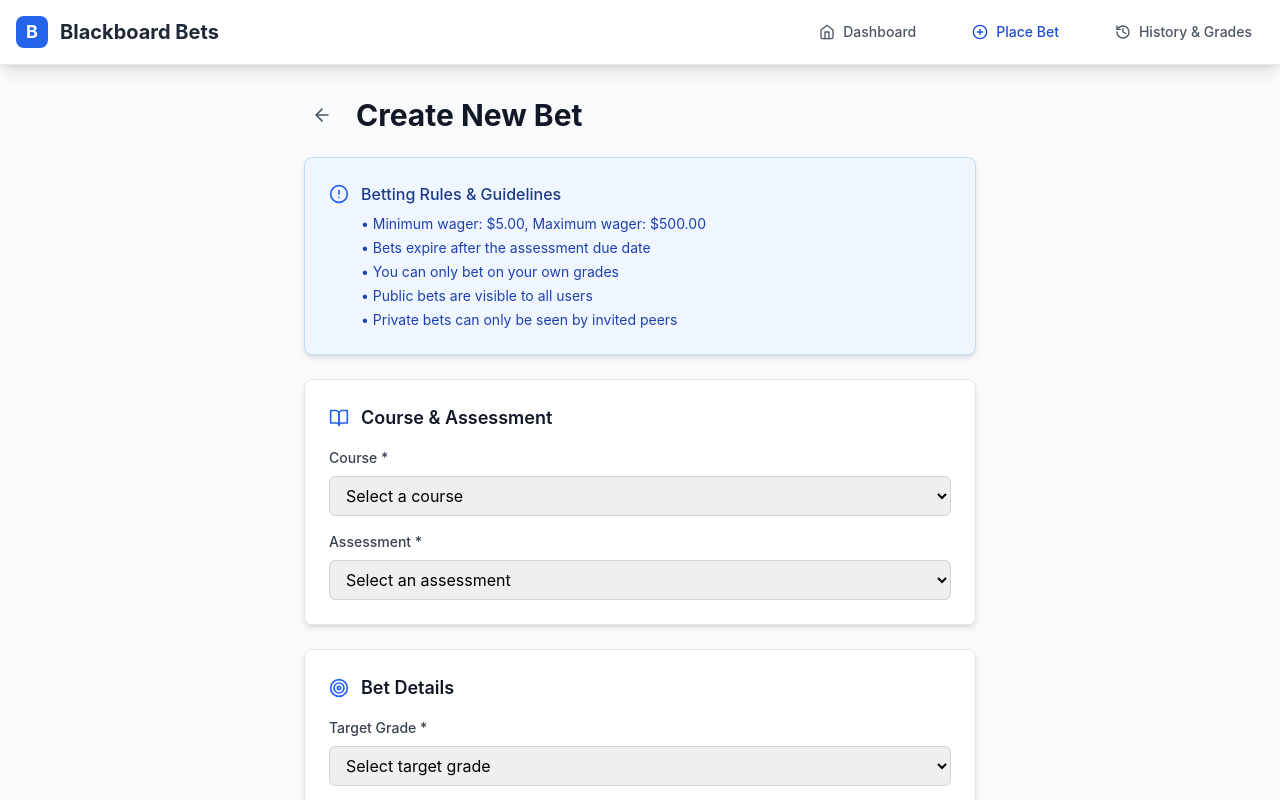
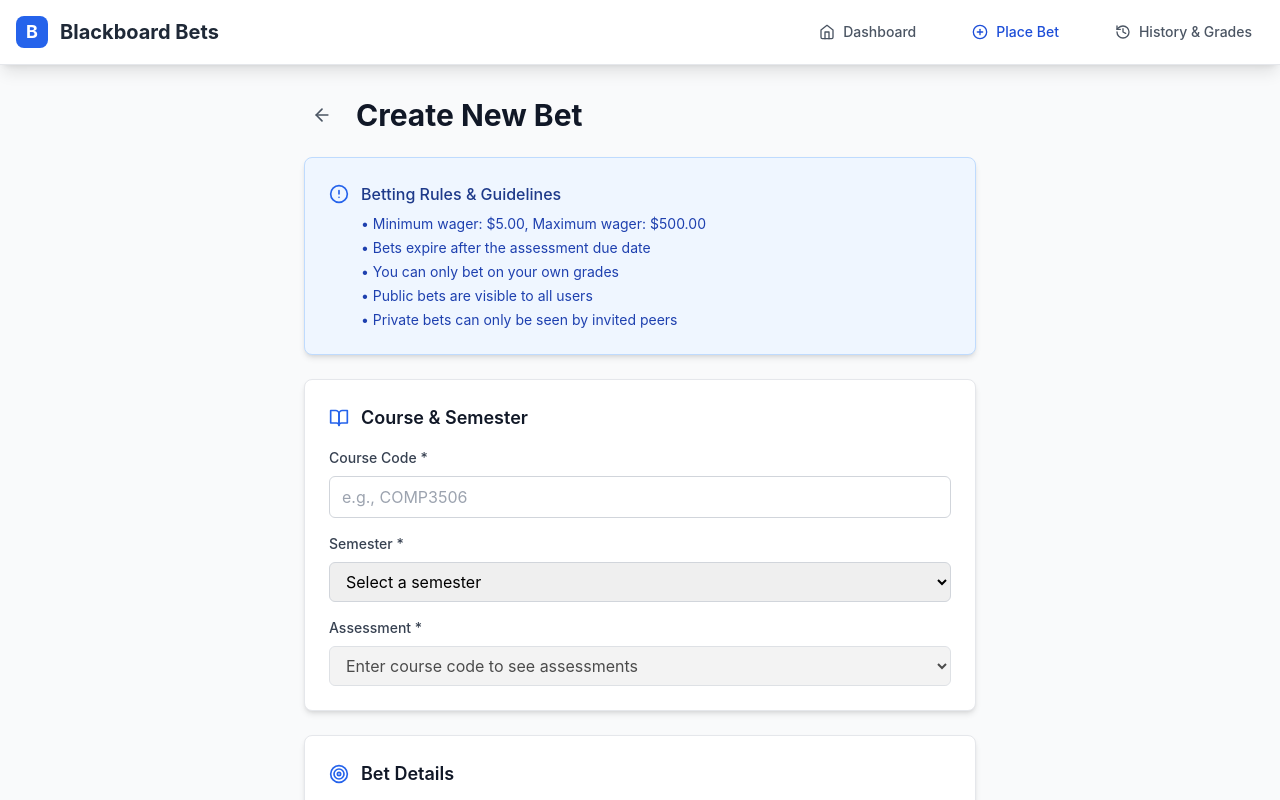
Before and after one commit to Hasakev/2025-uqcs-hackathon, a React (Create React App) app in the folder Frontend/: page /create-bet in a window 1280 px wide. Shown: the top 800 px of the page. Built offline with nearby package versions, Linux system fonts and the light colour scheme; the HTML template or start-up script is replaced by a standard one.

Commit message:
Fixed course code, semester input field, changed dashboard Pending bets, and setting API in home.js

```diff
--- a/Frontend/src/pages/CreateBet.js
+++ b/Frontend/src/pages/CreateBet.js
@@ -5,26 +5,18 @@ import { ArrowLeft, BookOpen, Target, DollarSign, Calendar, Users, Eye, EyeOff,
 const CreateBet = () => {
   const navigate = useNavigate();
 
-  // Mock data - replace with real data from your backend
-  const [courses] = useState([
-    'COMP3506 - Algorithms & Complexity',
-    'COMP3702 - Artificial Intelligence',
-    'COMP3400 - Computer Systems',
-    'COMP3500 - Programming Languages',
-    'COMP3600 - Design Computing Studio'
-  ]);
-
-  const [assessments] = useState([
-    'Assignment 1',
-    'Assignment 2',
-    'Assignment 3',
-    'Midterm Exam',
-    'Final Exam',
-    'Project'
-  ]);
+  const semesterOptions = [
+    { value: '1,24', label: 'Semester 1, 2024'},
+    { value: '2,24', label: 'Semester 2, 2024'},
+    { value: '3,24', label: 'Summer Semester, 2024'},
+    { value: '1,25', label: 'Semester 1, 2025'},
+    { value: '2,25', label: 'Semester 2, 2025'},
+    { value: '3,25', label: 'Summer Semester, 2025'}
+  ];
 
   const [formData, setFormData] = useState({
-    course: '',
+    courseCode: '', // Changed from 'course'
+    semester: '', // New field
     assessment: '',
     targetGrade: '',
     wagerAmount: '',
@@ -34,8 +26,13 @@ const CreateBet = () => {
     description: ''
   });
 
+  // Add these missing state variables
   const [errors, setErrors] = useState({});
   const [isSubmitting, setIsSubmitting] = useState(false);
+
+  // Add state for API assessments
+  const [assessments, setAssessments] = useState([]);
+  const [isLoadingAssessments, setIsLoadingAssessments] = useState(false);
 
   const gradeOptions = [
     { value: 'HD', label: 'HD (85%+)', description: 'High Distinction' },
@@ -44,6 +41,27 @@ const CreateBet = () => {
     { value: 'P', label: 'P (50-64%)', description: 'Pass' },
     { value: 'F', label: 'F (<50%)', description: 'Fail' }
   ];
+
+
+  const fetchAssessments = async (courseCode, semester) => {
+    if (!courseCode || courseCode.length < 3 || !semester) return;
+
+    // Parse semester format (e.g., "1,25" -> semester: 1, year: 2025)
+    const [sem, year] = semester.split(',');
+    const fullYear = `20${year}`;
+
+    setIsLoadingAssessments(true);
+    try {
+      const response = await fetch(`https://4bv6rwmc-5000.auc1.devtunnels.ms/courses/CSSE2010/1/2025/assessments`);
+      const data = await response.json();
+      setAssessments(data);
+    } catch (error) {
+      console.error('Failed to fetch assessments:', error);
+      setAssessments([]);
+    } finally {
+      setIsLoadingAssessments(false);
+    }
+  };
 
   const handleInputChange = (e) => {
     const { name, value, type, checked } = e.target;
@@ -59,12 +77,20 @@ const CreateBet = () => {
         [name]: ''
       }));
     }
+
+    // Fetch assessments when course code OR semester changes
+    if (name === 'courseCode' || name === 'semester') {
+      if (formData.courseCode && (name === 'semester' ? value : formData.semester)) {
+        fetchAssessments(formData.courseCode, name === 'semester' ? value : formData.semester);
+      }
+    }
   };
 
   const validateForm = () => {
     const newErrors = {};
 
-    if (!formData.course) newErrors.course = 'Please select a course';
+    if (!formData.courseCode) newErrors.courseCode = 'Please enter a course code';
+    if (!formData.semester) newErrors.semester = 'Please select a semester';
     if (!formData.assessment) newErrors.assessment = 'Please select an assessment';
     if (!formData.targetGrade) newErrors.targetGrade = 'Please select a target grade';
     if (!formData.wagerAmount) {
@@ -142,35 +168,56 @@ const CreateBet = () => {
 
       {/* Bet Creation Form */}
       <form onSubmit={handleSubmit} className="space-y-6">
-        {/* Course Selection */}
+        {/* Course & Semester Selection */}
         <div className="card">
           <div className="flex items-center space-x-3 mb-4">
             <BookOpen className="w-5 h-5 text-primary-600" />
-            <h2 className="text-lg font-semibold text-gray-900">Course & Assessment</h2>
+            <h2 className="text-lg font-semibold text-gray-900">Course & Semester</h2>
           </div>
 
           <div className="space-y-4">
             <div>
-              <label htmlFor="course" className="block text-sm font-medium text-gray-700 mb-2">
-                Course *
+              <label htmlFor="courseCode" className="block text-sm font-medium text-gray-700 mb-2">
+                Course Code *
               </label>
-              <select
-                id="course"
-                name="course"
-                value={formData.course}
+              <input
+                type="text"
+                id="courseCode"
+                name="courseCode"
+                value={formData.courseCode}
                 onChange={handleInputChange}
-                className={`input-field ${errors.course ? 'border-danger-500' : ''}`}
-              >
-                <option value="">Select a course</option>
-                {courses.map((course, index) => (
-                  <option key={index} value={course}>{course}</option>
-                ))}
-              </select>
-              {errors.course && (
-                <p className="mt-1 text-sm text-danger-600">{errors.course}</p>
+                placeholder="e.g., COMP3506"
+                className={`input-field ${errors.courseCode ? 'border-danger-500' : ''}`}
+              />
+              {errors.courseCode && (
+                <p className="mt-1 text-sm text-danger-600">{errors.courseCode}</p>
               )}
             </div>
 
+            <div>
+              <label htmlFor="semester" className="block text-sm font-medium text-gray-700 mb-2">
+                Semester *
+              </label>
+              <select
+                id="semester"
+                name="semester"
+                value={formData.semester}
+                onChange={handleInputChange}
+                className={`input-field ${errors.semester ? 'border-danger-500' : ''}`}
+              >
+                <option value="">Select a semester</option>
+                {semesterOptions.map((semester) => (
+                  <option key={semester.value} value={semester.value}>
+                    {semester.label}
+                  </option>
+                ))}
+              </select>
+              {errors.semester && (
+                <p className="mt-1 text-sm text-danger-600">{errors.semester}</p>
+              )}
+            </div>
+
+            {/* Assessment Selection - Now populated from API */}
             <div>
               <label htmlFor="assessment" className="block text-sm font-medium text-gray-700 mb-2">
                 Assessment *
@@ -180,15 +227,28 @@ const CreateBet = () => {
                 name="assessment"
                 value={formData.assessment}
                 onChange={handleInputChange}
+                disabled={isLoadingAssessments || assessments.length === 0}
                 className={`input-field ${errors.assessment ? 'border-danger-500' : ''}`}
               >
-                <option value="">Select an assessment</option>
+                <option value="">
+                  {isLoadingAssessments
+                    ? 'Loading assessments...'
+                    : assessments.length === 0
+                      ? 'Enter course code to see assessments'
+                      : 'Select an assessment'
+                  }
+                </option>
                 {assessments.map((assessment, index) => (
-                  <option key={index} value={assessment}>{assessment}</option>
+                  <option key={index} value={assessment['Assessment task']}>
+                    {assessment['Assessment task']} ({assessment['Category']}) - {assessment['Weight']}%
+                  </option>
                 ))}
               </select>
               {errors.assessment && (
                 <p className="mt-1 text-sm text-danger-600">{errors.assessment}</p>
+              )}
+              {isLoadingAssessments && (
+                <p className="mt-1 text-xs text-gray-500">Loading assessments...</p>
               )}
             </div>
           </div>
--- a/Frontend/src/pages/Dashboard.js
+++ b/Frontend/src/pages/Dashboard.js
@@ -5,7 +5,7 @@ import { PlusCircle, RefreshCw, TrendingUp, TrendingDown, DollarSign, Bell } fro
 const Dashboard = () => {
   // Mock data - replace with real data from your backend
   const [accountBalance] = useState(1250.75);
-  const [totalWinnings] = useState(450.25);
+  const [pendingBets] = useState(3);
   const [activeBets] = useState([
     {
       id: 1,
@@ -72,15 +72,12 @@ const Dashboard = () => {
     }
   };
 
-  return (
+return (
     <div className="space-y-6">
       {/* Page Header */}
       <div className="flex justify-between items-center">
         <h1 className="text-3xl font-bold text-gray-900">Dashboard</h1>
-        <button className="btn-primary flex items-center space-x-2">
-          <RefreshCw className="w-4 h-4" />
-          <span>Refresh Grades</span>
-        </button>
+        {/* Removed the Refresh Grades button */}
       </div>
 
       {/* Account Summary Cards */}
@@ -100,11 +97,11 @@ const Dashboard = () => {
         <div className="card">
           <div className="flex items-center justify-between">
             <div>
-              <p className="text-sm font-medium text-gray-600">Total Winnings</p>
-              <p className="text-2xl font-bold text-success-600">+${totalWinnings.toFixed(2)}</p>
+              <p className="text-sm font-medium text-gray-600">Pending Bets</p>
+              <p className="text-2xl font-bold text-warning-600">{pendingBets}</p>
             </div>
-            <div className="w-12 h-12 bg-success-100 rounded-lg flex items-center justify-center">
-              <TrendingUp className="w-6 h-6 text-success-600" />
+            <div className="w-12 h-12 bg-warning-100 rounded-lg flex items-center justify-center">
+              <TrendingDown className="w-6 h-6 text-warning-600" />
             </div>
           </div>
         </div>
@@ -116,7 +113,7 @@ const Dashboard = () => {
               <p className="text-2xl font-bold text-gray-900">{activeBets.length}</p>
             </div>
             <div className="w-12 h-12 bg-warning-100 rounded-lg flex items-center justify-center">
-              <TrendingDown className="w-6 h-6 text-warning-600" />
+              <TrendingUp className="w-6 h-6 text-warning-600" />
             </div>
           </div>
         </div>
```
Also changed, not shown: Frontend/src/pages/Home.js (+47 -9 lines).
